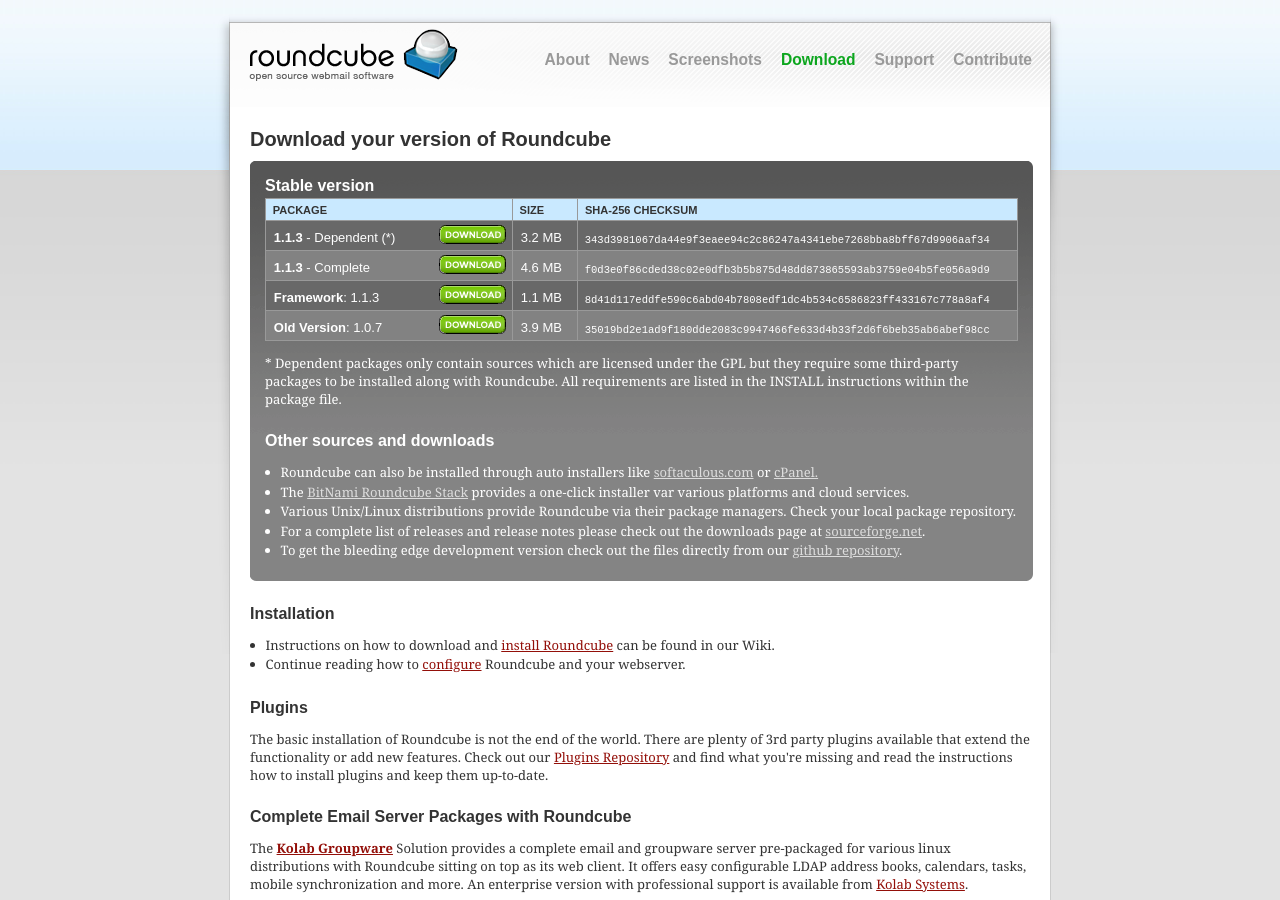
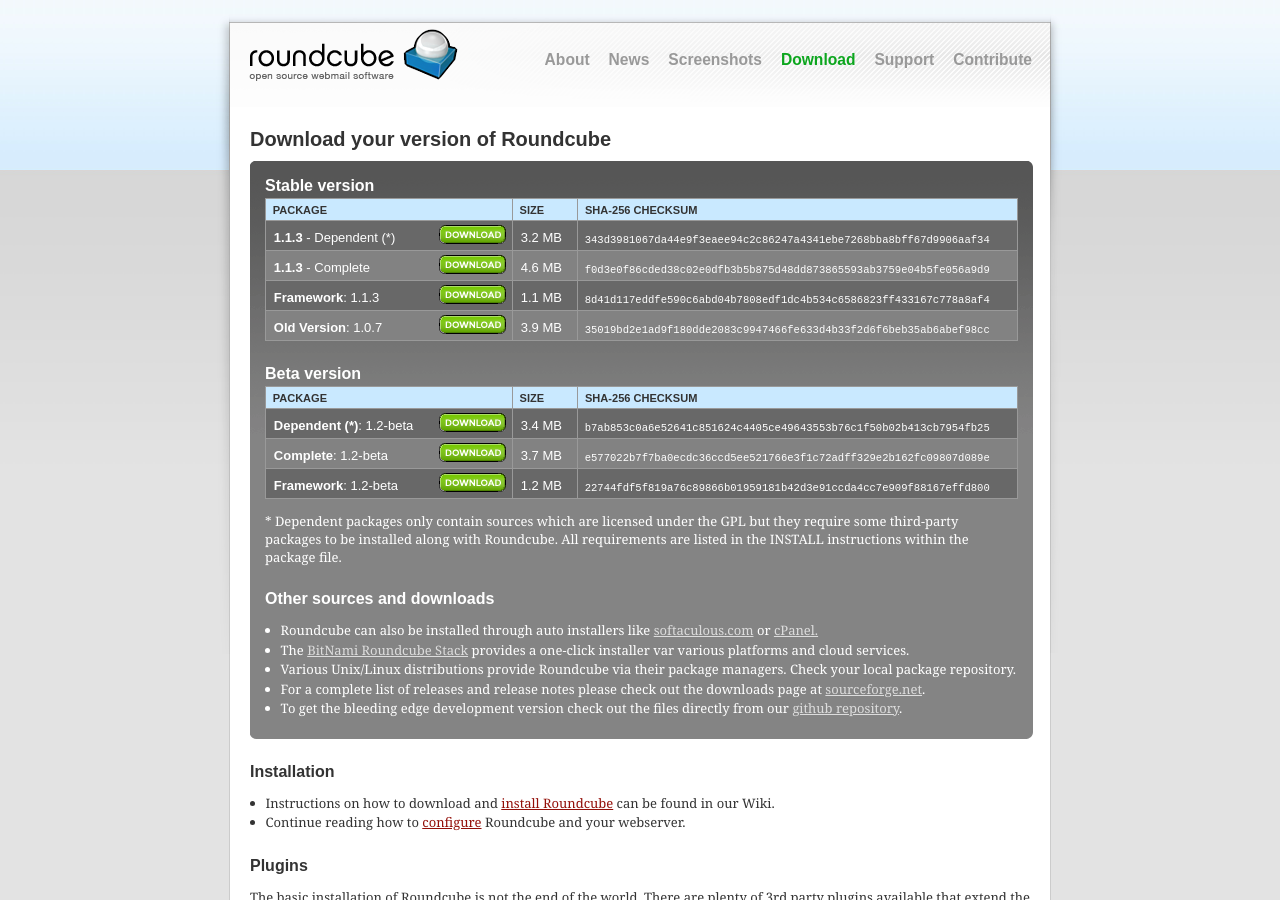
Before and after one commit to roundcube/roundcube.github.com, a Jekyll site: the page built from download/index.html, in a window 1280 px wide and 900 px high. Built offline with Jekyll 4.4.1, drawn with Linux system fonts in a browser that asks for light colours; comment, search, counter and statistics services are not loaded.

Commit message:
Publish 1.2-beta release

```diff
--- a/download/index.html
+++ b/download/index.html
@@ -46,7 +46,7 @@
 			</tr>
 			</tbody>
 		</table>
-<!--
+
 		<h2>Beta version</h2>
 		<table class="dltable" border="0" cellspacing="0" cellpadding="2">
 			<thead>
@@ -54,31 +54,31 @@
 				<td class="dlversion">Package</td>
 				<td class="dlbutton"></td>
 				<td class="dlsize">Size</td>
-				<td class="dlchecksum">MD5 checksum</td>
+				<td class="dlchecksum">SHA-256 checksum</td>
 			</tr>
 			</thead>
 			<tbody>
 			<tr class="even">
-				<td class="dlversion"><strong>Dependent (*)</strong>: 1.1-RC</td>
-				<td class="dlbutton"><a href="https://downloads.sourceforge.net/project/roundcubemail/roundcubemail-beta/1.1-RC/roundcubemail-1.1-rc.tar.gz" title="Download now!"><img src="images/table_button_download.png" width="67" height="19" alt="Download" class="pngimage" /></a>
-				<td class="dlsize">3.2 MB</td>
-				<td class="dlchecksum">d3d32b289dc6a02350ba65da5afa7bbb</td>
+				<td class="dlversion"><strong>Dependent (*)</strong>: 1.2-beta</td>
+				<td class="dlbutton"><a href="https://downloads.sourceforge.net/project/roundcubemail/roundcubemail-beta/1.2-beta/roundcubemail-1.2-beta.tar.gz" title="Download now!"><img src="images/table_button_download.png" width="67" height="19" alt="Download" class="pngimage" /></a>
+				<td class="dlsize">3.4 MB</td>
+				<td class="dlchecksum">b7ab853c0a6e52641c851624c4405ce49643553b76c1f50b02b413cb7954fb25</td>
 			</tr>
 			<tr class="odd">
-				<td class="dlversion"><strong>Complete</Strong>: 1.1-RC</td>
-				<td class="dlbutton"><a href="https://downloads.sourceforge.net/project/roundcubemail/roundcubemail-beta/1.1-RC/roundcubemail-1.1-rc-complete.tar.gz" title="Download now!"><img src="images/table_button_download.png" width="67" height="19" alt="Download" class="pngimage" /></a>
-				<td class="dlsize">4.5 MB</td>
-				<td class="dlchecksum">d6ac20056eee67dc71bb291ad2b83a1f</td>
+				<td class="dlversion"><strong>Complete</Strong>: 1.2-beta</td>
+				<td class="dlbutton"><a href="https://downloads.sourceforge.net/project/roundcubemail/roundcubemail-beta/1.2-beta/roundcubemail-1.2-beta-complete.tar.gz" title="Download now!"><img src="images/table_button_download.png" width="67" height="19" alt="Download" class="pngimage" /></a>
+				<td class="dlsize">3.7 MB</td>
+				<td class="dlchecksum">e577022b7f7ba0ecdc36ccd5ee521766e3f1c72adff329e2b162fc09807d089e</td>
 			</tr>
 			<tr class="even">
-				<td class="dlversion"><strong>Framework</strong>: 1.1-RC</td>
-				<td class="dlbutton"><a href="https://downloads.sourceforge.net/project/roundcubemail/roundcubemail-beta/1.1-RC/roundcube-framework-1.1-rc.tar.gz" title="Download now!"><img src="images/table_button_download.png" width="67" height="19" alt="Download" class="pngimage" /></a>
-				<td class="dlsize">1.1 MB</td>
-				<td class="dlchecksum">fd2aadb50aa542d5e57c3386e638ebaf</td>
+				<td class="dlversion"><strong>Framework</strong>: 1.2-beta</td>
+				<td class="dlbutton"><a href="https://downloads.sourceforge.net/project/roundcubemail/roundcubemail-beta/1.2-beta/roundcube-framework-1.2-beta.tar.gz" title="Download now!"><img src="images/table_button_download.png" width="67" height="19" alt="Download" class="pngimage" /></a>
+				<td class="dlsize">1.2 MB</td>
+				<td class="dlchecksum">22744fdf5f819a76c89866b01959181b42d3e91ccda4cc7e909f88167effd800</td>
 			</tr>
 			</tbody>
 		</table>
--->
+
 		<p class="hint">* Dependent packages only contain sources which are licensed under the GPL but they require some third-party
 			packages to be installed along with Roundcube. All requirements are listed in the INSTALL instructions within the package file.</p>
 
```
Also changed, not shown: other parts of download/index.html (+1 -1 lines), _posts/2015-11-23-roundcube-webmail-1.2-beta-out-now.md (added, +51 -0 lines).
